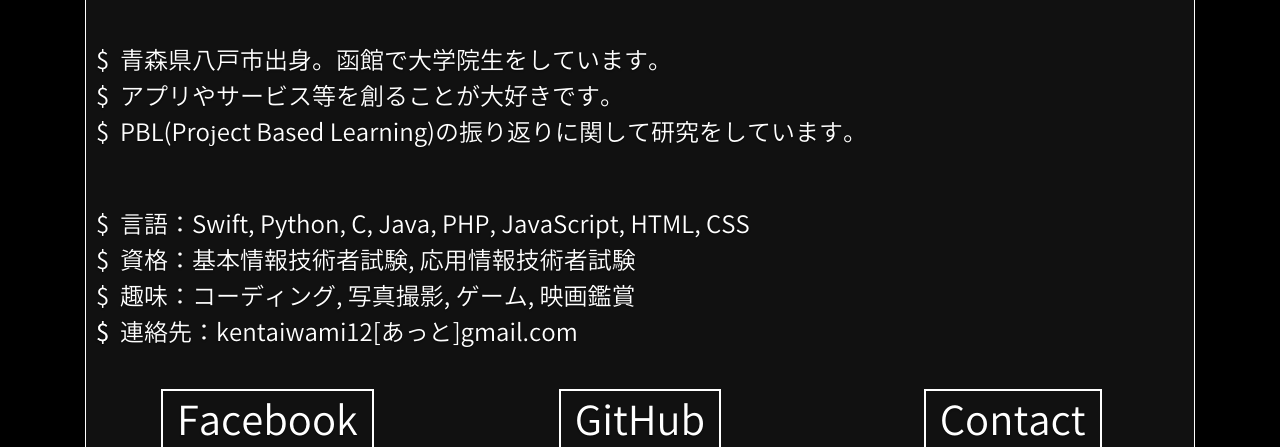
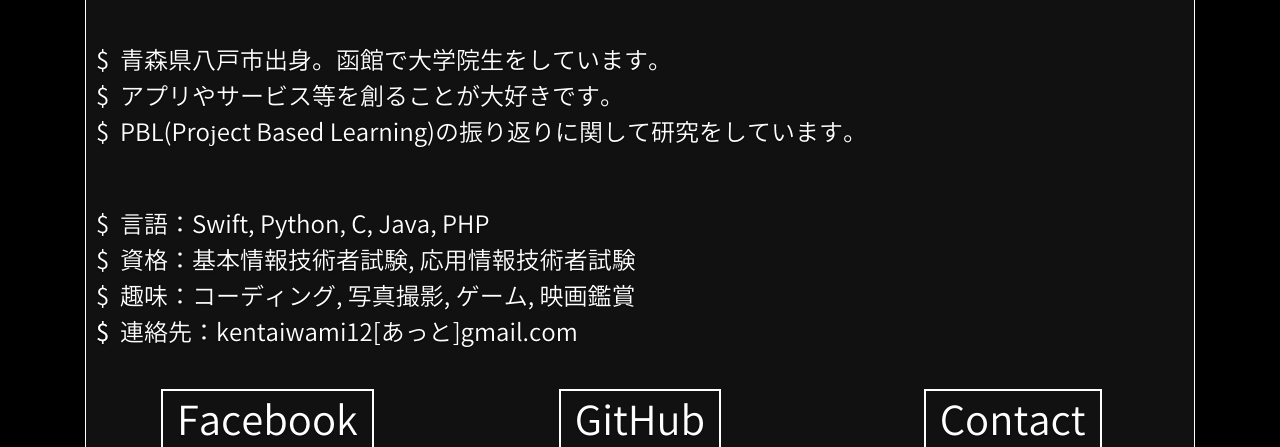
Before and after one commit to kentaiwami/portfolio, a Django app: template portfolio/templates/portfolio/index.html in a window 1280 px wide. Shown: the part 2757-3204 px from the top of the page. Run offline with Django 3.2, Linux system fonts and the light colour scheme; the template is opened without the code that fills it, so the values that code supplies are empty; some libraries are stand-ins or nearby versions.

Commit message:
update profile

```diff
--- a/portfolio/templates/portfolio/index.html
+++ b/portfolio/templates/portfolio/index.html
@@ -194,7 +194,7 @@
         <div class="console_text">アプリやサービス等を創ることが大好きです。</div>
         <div class="console_text">PBL(Project Based Learning)の振り返りに関して研究をしています。</div>
         <div class="console_text_no_before"></div>
-        <div class="console_text">言語：Swift, Python, C, Java, PHP, JavaScript, HTML, CSS</div>
+        <div class="console_text">言語：Swift, Python, C, Java, PHP</div>
         <div class="console_text">資格：基本情報技術者試験, 応用情報技術者試験</div>
         <div class="console_text">趣味：コーディング, 写真撮影, ゲーム, 映画鑑賞</div>
         <div class="console_text"></div>
```
